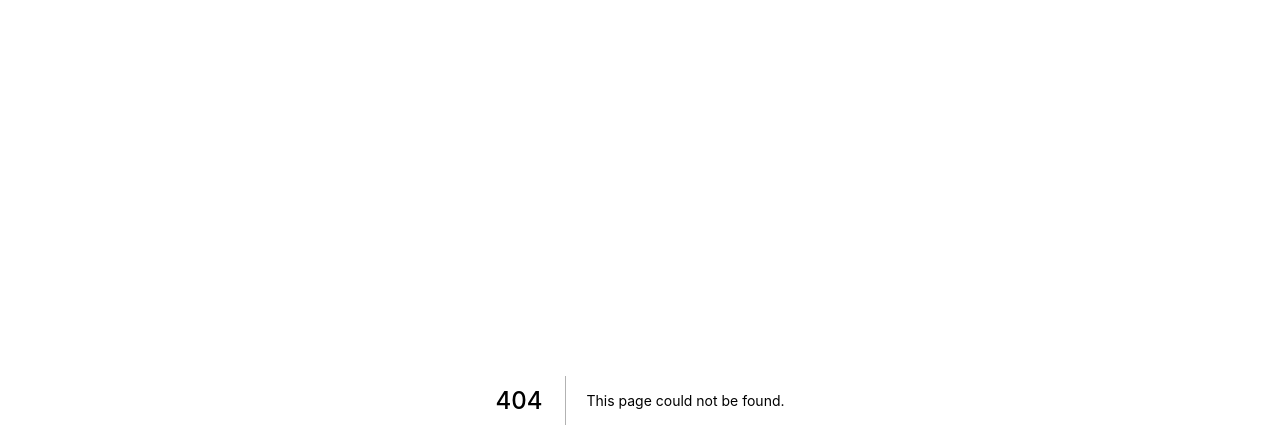
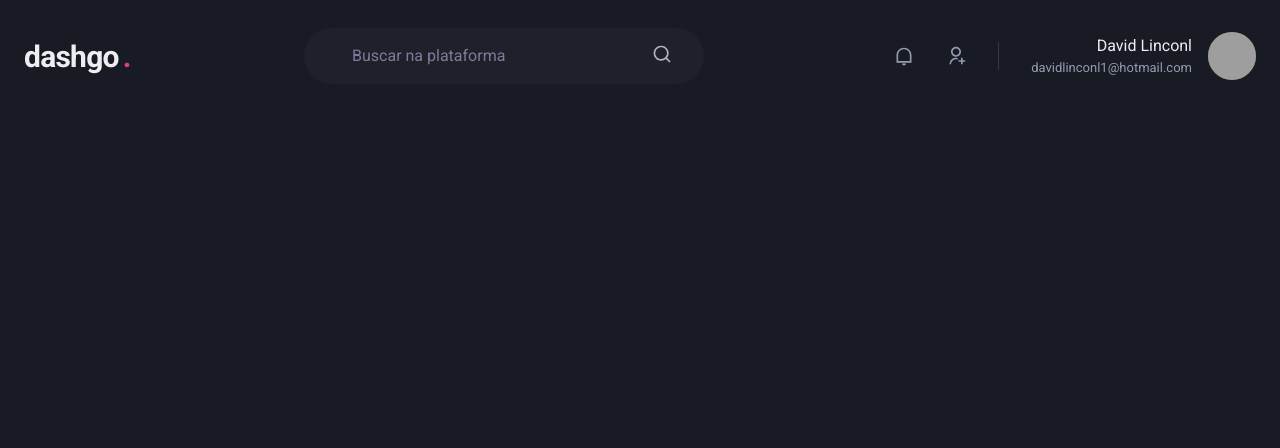
Before and after one commit to david95s/Dashgo, a Next.js app: page /dashboard in a window 1280 px wide. Before the commit this address had no page. Shown: the top 448 px of the page. Built offline with nearby package versions, Linux system fonts and the light colour scheme; grey boxes are pictures that could not be loaded.

Commit message:
Done header component

```diff
--- a/package.json
+++ b/package.json
@@ -14,7 +14,8 @@
     "framer-motion": "^4",
     "next": "12.0.4",
     "react": "17.0.2",
-    "react-dom": "17.0.2"
+    "react-dom": "17.0.2",
+    "react-icons": "^4.3.1"
   },
   "devDependencies": {
     "@types/node": "^16.11.7",
--- /dev/null
+++ b/src/components/Header.tsx
@@ -0,0 +1,83 @@
+import { Flex, Text, Input, Icon, HStack, Box, Avatar } from '@chakra-ui/react';
+import { RiNotificationLine, RiSearchLine, RiUserAddLine } from 'react-icons/ri';
+
+export const Header = () => {
+  return (
+    <Flex
+      as="header"
+      w="100%"
+      maxW={ 1480 }
+      h="20"
+      mx="auto"
+      mt="4"
+      px="6"
+      align="center"
+    >
+      <Text
+        fontSize="3xl"
+        fontWeight="bold"
+        letterSpacing="tight"
+        w="64"
+      >dashgo
+        <Text as="span" ml="1" color="pink.500">.</Text>
+      </Text>
+
+      <Flex
+        as="label"
+        flex="1"
+        py="4"
+        px="8"
+        ml="6"
+        maxWidth= { 400 }
+        alignSelf="center"
+        color="gray.200"
+        position="relative"
+        bg="gray.800"
+        borderRadius="full"
+      >
+        <Input
+          color="gray.50"
+          variant="unstyled"
+          px="4"
+          mr="4"
+          placeholder="Buscar na plataforma"
+          _placeholder={{color: 'gray.400'}}
+        />
+
+        <Icon as={RiSearchLine} fontSize="20"/>
+      </Flex>
+
+      <Flex
+        align="center"
+        ml="auto"
+      >
+        <HStack
+          spacing="8"
+          mx="8"
+          pr="8"
+          py="1"
+          color="gray.300"
+          borderRightWidth={ 1 }
+          borderColor="gray.700"
+        >
+          <Icon as={ RiNotificationLine } fontSize="20"/>
+          <Icon as={ RiUserAddLine } fontSize="20"/>
+        </HStack>
+
+        <Flex align="center">
+          <Box mr="4" textAlign="right">
+            <Text>David Linconl</Text>
+            <Text color="gray.300" fontSize="small">
+              davidlinconl1@hotmail.com
+            </Text>
+          </Box>
+          <Avatar
+            size="md"
+            name="David Linconl"
+            src="https://github.com/david95s.png"
+          />
+        </Flex>
+      </Flex>
+    </Flex>
+  );
+}
--- /dev/null
+++ b/src/pages/dashboard.tsx
@@ -0,0 +1,10 @@
+//dashboard.tsx
+
+import { Header } from "../components/Header";
+
+export default function Dashboard() {
+  return (
+    <Header/>
+  )
+
+}
```
Also changed, not shown: 1 other file (tests, documents, lock files or other folders).
